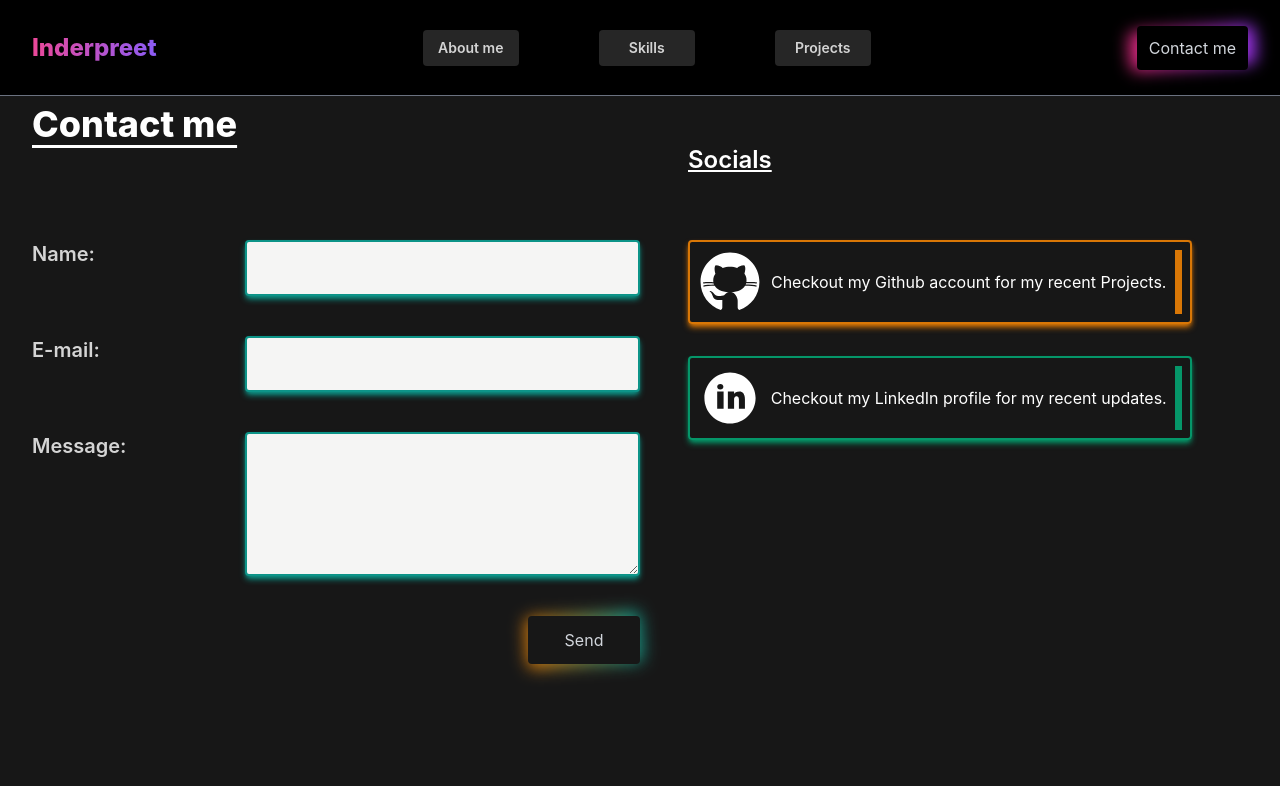
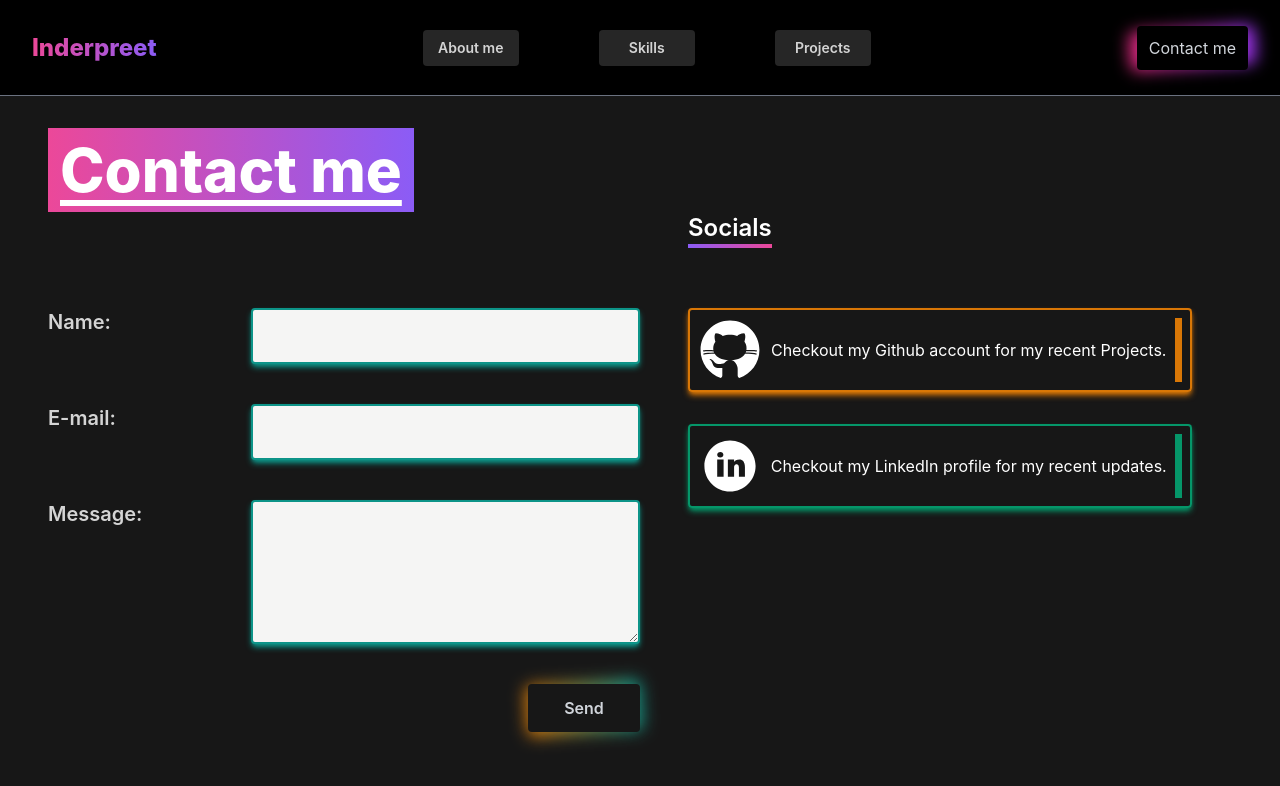
Before and after one commit to Inderpreet-React/portfolio, a React (Create React App) app: page /contactme in a window 1280 px wide. Shown: the top 786 px of the page. Built offline with nearby package versions, Linux system fonts and the light colour scheme.

Commit message:
update to design

```diff
--- a/src/components/ContactMe.js
+++ b/src/components/ContactMe.js
@@ -10,13 +10,13 @@ export default function ContactMe() {
 			animate={{ opacity: 1 }}
 			exit={{ opacity: 0 }}
 		>
-			<div className="flex h-screen w-full flex-col bg-neutral-900 p-4 pt-24 text-white md:p-8  md:pt-24">
-				<h1 className="mt-2 text-4xl font-extrabold underline underline-offset-8">
+			<div className="flex h-screen w-full flex-col bg-neutral-900 p-6 pt-28 text-white md:p-12  md:pt-32">
+				<h1 className="max-w-min whitespace-nowrap bg-gradient-to-r from-pink-500 to-violet-500 p-3 text-5xl font-extrabold underline underline-offset-8 md:text-6xl">
 					Contact me
 				</h1>
 				<div className="flex flex-col gap-6 md:flex-row md:gap-12">
-					<form className="relative flex h-full w-full flex-col gap-14 pt-10 md:w-1/2 md:gap-10 md:pt-24">
-						<div className="flex h-12 flex-col gap-4 md:h-14 md:flex-row">
+					<form className="relative flex h-full w-full flex-col gap-10 pt-10 md:w-1/2 md:gap-10 md:pt-24">
+						<div className="flex h-12 flex-col gap-2 md:h-14 md:flex-row">
 							<span className="w-full self-center text-xl font-semibold text-neutral-300 md:w-1/3 md:self-start">
 								Name:
 							</span>
@@ -27,7 +27,7 @@ export default function ContactMe() {
 							/>
 						</div>
 
-						<div className="flex h-12 flex-col gap-4 md:h-14 md:flex-row">
+						<div className="flex h-12 flex-col gap-2 md:h-14 md:flex-row">
 							<span className="w-full self-center text-xl font-semibold text-neutral-300 md:w-1/3 md:self-start">
 								E-mail:
 							</span>
@@ -38,7 +38,7 @@ export default function ContactMe() {
 							/>
 						</div>
 
-						<div className="flex h-32 flex-col gap-4 md:h-36 md:flex-row">
+						<div className="flex h-32 flex-col gap-2 md:h-36 md:flex-row">
 							<span className="w-full self-center text-xl font-semibold text-neutral-300 md:w-1/3 md:self-start">
 								Message:
 							</span>
@@ -49,13 +49,15 @@ export default function ContactMe() {
 						</div>
 						<div className="group relative w-28 self-end">
 							<span className="group:duration-200 absolute -inset-0.5 animate-tilt rounded-lg bg-gradient-to-r from-amber-600 to-teal-600 blur group-hover:-inset-1"></span>
-							<button className="relative w-full rounded bg-neutral-900 p-3 text-gray-300 group-hover:text-white">
+							<button className="relative w-full rounded bg-neutral-900 p-3 font-semibold text-gray-300 group-hover:text-white">
 								Send
 							</button>
 						</div>
 					</form>
 					<div>
-						<h2 className="text-2xl font-semibold underline">Socials</h2>
+						<h2 className="relative max-w-min text-2xl font-semibold text-white after:absolute after:-bottom-1 after:left-0 after:h-1 after:w-full after:bg-gradient-to-l after:from-pink-500 after:to-violet-500">
+							Socials
+						</h2>
 						<div className="relative mt-4 flex flex-col gap-2 md:mt-16 md:gap-8">
 							<a
 								href="https://github.com/Inderpreet-React"
```
